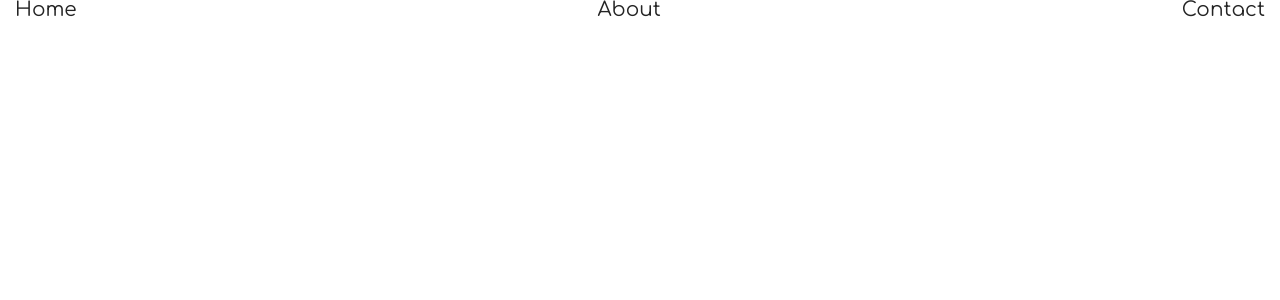
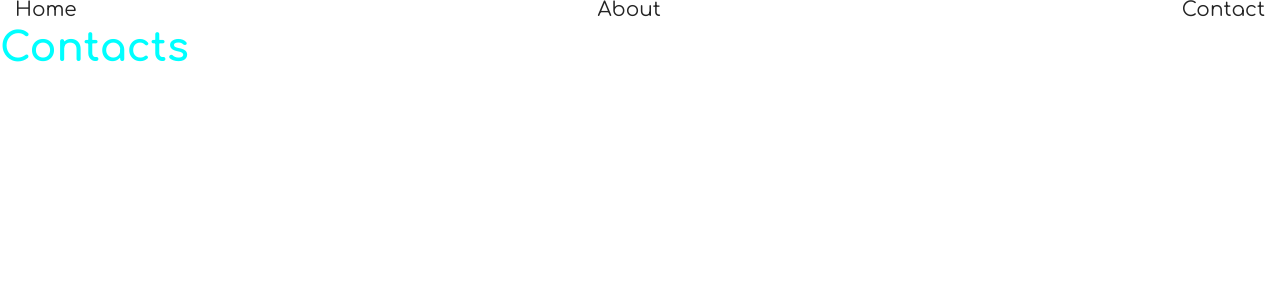
Before and after one commit to waerlx/mag_with_agai, a React (Create React App) app: page / in a window 1280 px wide. Before the commit this address had no page. Shown: the top 300 px of the page. Built offline with nearby package versions, Linux system fonts and the light colour scheme.

Commit message:
add page for app

```diff
--- a/src/App.js
+++ b/src/App.js
@@ -1,10 +1,16 @@
 import './App.css';
 import Menu from './components/Menu/Menu';
+import Header from './components/Header/Header';
+import  Footer  from './components/Footer/Footer';
+import About from './Pages/About/About';
+import Contacts from './Pages/Contacts/Contacts';
 
 function App() {
   return (
     <>
-      <Menu/>
+    <Menu />
+      {/* <About /> */}
+      <Contacts/>
     </>
 
   )
```
